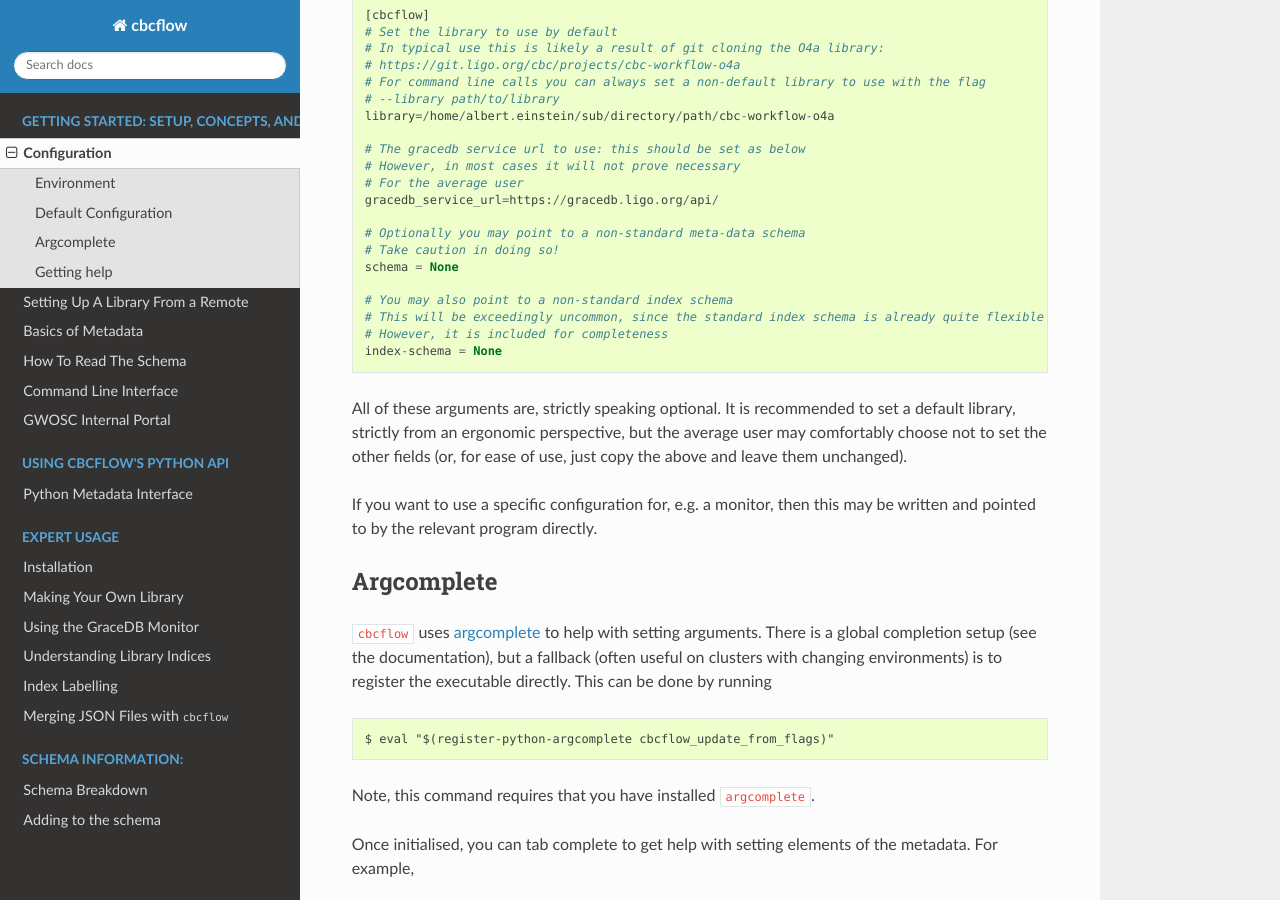
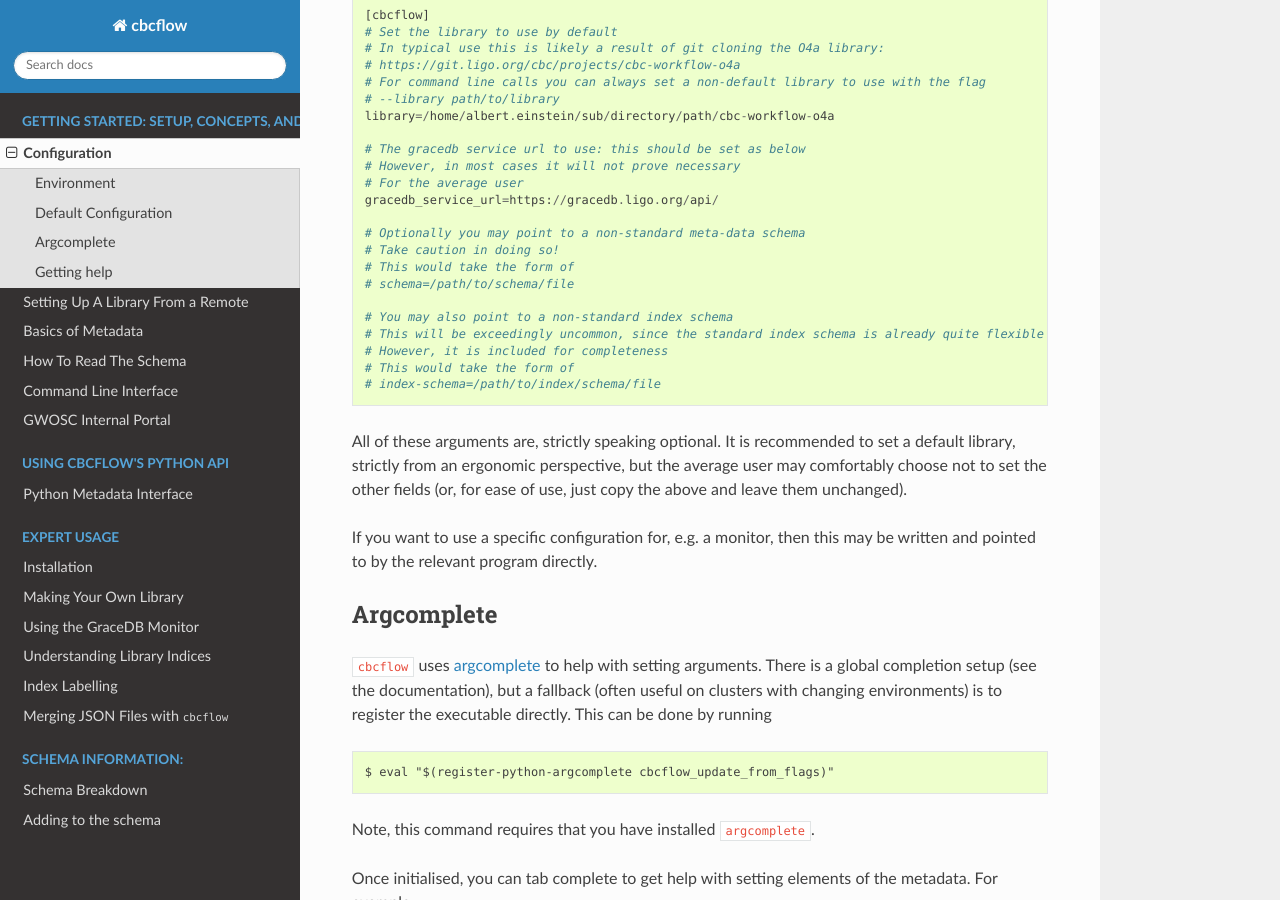
Before and after one commit to Rhiannon-Udall/cbcflow, a Sphinx documentation site: the page built from docs/source/configuration.rst, in a window 1280 px wide and 900 px high, scrolled down 423 px. Built offline with Sphinx 7.4.7 and the Read the Docs theme 2.0.0, drawn with Linux system fonts in a browser that asks for light colours; the version number could not be read and is left out.

Commit message:
Update configuration to not encourage users to setup broken config files

```diff
--- a/docs/source/configuration.rst
+++ b/docs/source/configuration.rst
@@ -29,12 +29,14 @@ CBCFlow has a user dependent default configuration, set in ``~/.cbcflow.cfg``. A
 
    # Optionally you may point to a non-standard meta-data schema
    # Take caution in doing so!
-   schema = None
+   # This would take the form of
+   # schema=/path/to/schema/file
 
    # You may also point to a non-standard index schema
    # This will be exceedingly uncommon, since the standard index schema is already quite flexible
    # However, it is included for completeness
-   index-schema = None
+   # This would take the form of
+   # index-schema=/path/to/index/schema/file
 
 All of these arguments are, strictly speaking optional.
 It is recommended to set a default library, strictly from an ergonomic perspective,
```
